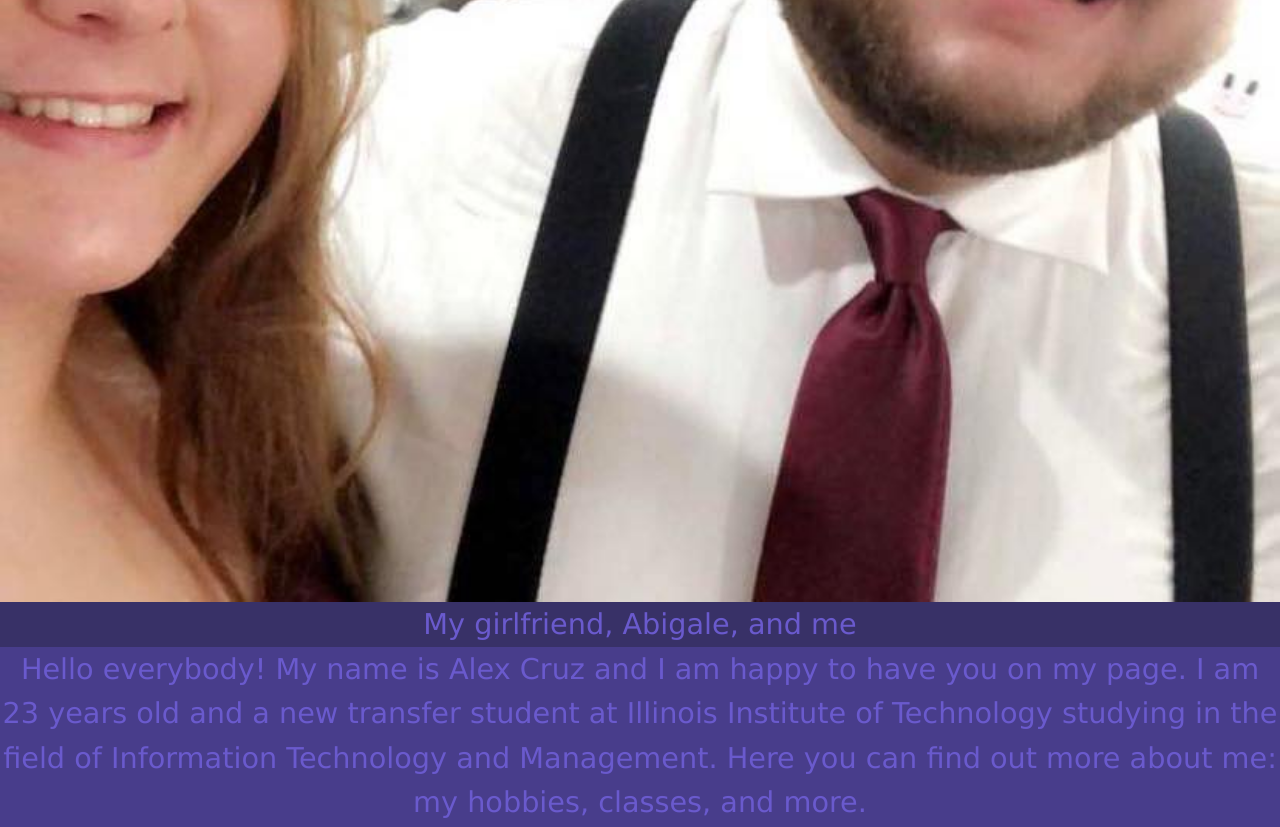
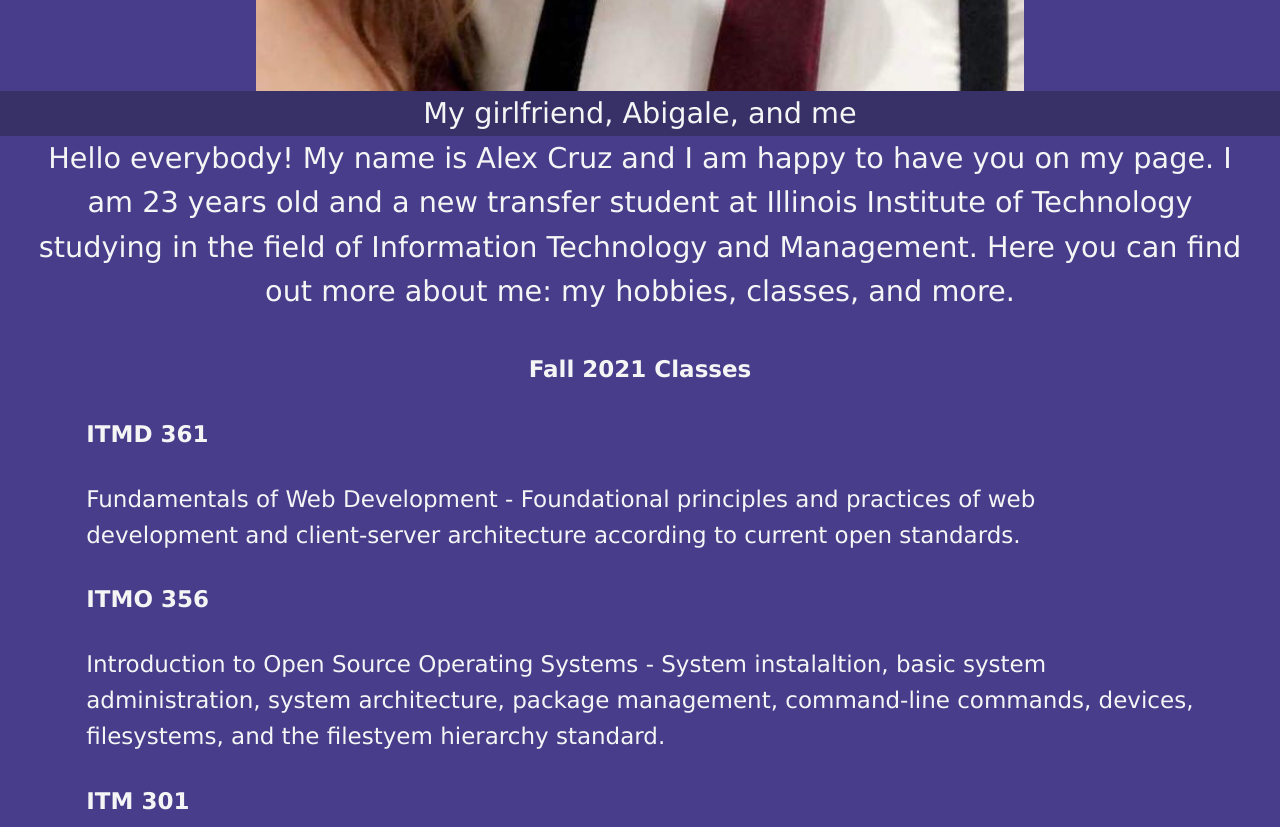
Before and after one commit to AlexGCruzJr/ITMD361ProjectThreeAlexCruz, a plain HTML site: page index.html in a window 1280 px wide. Shown: the part 1180-2007 px from the top of the page. Drawn offline with Linux system fonts and the light colour scheme.

Commit message:
update css to better fit margins

```diff
--- a/assets/css/screen.css
+++ b/assets/css/screen.css
@@ -8,7 +8,7 @@ a,abbr,acronym,address,applet,article,aside,audio,b,big,blockquote,body,canvas,c
 
 /* Base styles */
 *{
-  color: slateblue;
+  color: whitesmoke;
   background-color: darkslateblue;
 }
 html{
@@ -20,11 +20,19 @@ h2{
   font-weight: bold;
   text-align: center;
   padding-top: 1.250em; /*20 / 16 = 1.250*/
+  padding-left: 1.250em; /*20 / 16 = 1.250*/
+  padding-right: 1.250em; /*20 / 16 = 1.250*/
 }
 h3{
   font-weight:bolder;
   padding-bottom: 1.250em; /*20 / 16 = 1.250*/
   padding-top: 1.250em; /*20 / 16 = 1.250*/
+  padding-left: 1.250em; /*20 / 16 = 1.250*/
+  padding-right: 1.250em; /*20 / 16 = 1.250*/
+}
+p{
+  padding-left: 1.250em; /*20 / 16 = 1.250*/
+    padding-right: 1.250em; /*20 / 16 = 1.250*/
 }
 article{
   padding-left: 1.250em; /*20 / 16 = 1.250*/
@@ -34,7 +42,7 @@ footer{
   text-align: center;
   font-size: 0.938em;/*15 / 16 = 0.938*/
   bottom: 0;
-  background-color: slateblue;
+  background-color: whitesmoke;
   color: darkslateblue;
   padding-bottom: 1.250em; /*20 / 16 = 1.250*/
   padding-top: 1.250em; /*20 / 16 = 1.250*/
@@ -43,7 +51,7 @@ footer{
 #header, h1{
   padding-top: .345em; /*5 / 16 = .345*/
   padding-bottom: .345em; /*5 / 16 = .345*/
-  text-align: left;
+  text-align: center;
   display: grid;
   font-size: 1.248em; /*19 / 16 = 1.248*/
   line-height: 1.547em; /*24 / 16 = 1.547*/
@@ -63,6 +71,9 @@ footer{
   padding-top: 1.250em; /*20 / 16 = 1.250*/
   padding-bottom: 1.250em; /*20 / 16 = 1.250*/
 }
+#nav ul{
+  background-color: midnightblue;
+}
 #nav li, a {
   background-color: midnightblue;
   text-decoration: none;
@@ -70,7 +81,7 @@ footer{
   text-align: center;
 }
 #nav a:hover {
-  background-color: midnightblue;
+  background-color: tomato;
 }
 #home{
   padding-top: 1.250em; /*20 / 16 = 1.250*/
@@ -88,6 +99,10 @@ padding-top: 1.250em; /*20 / 16 = 1.250*/
 #resume-experience, ul{
     padding-left: 1.250em; /*20 / 16 = 1.250*/
     padding-right: 1.250em; /*20 / 16 = 1.250*/
+}
+#resume-education, ul{
+  padding-left: 1.250em; /*20 / 16 = 1.250*/
+  padding-right: 1.250em; /*20 / 16 = 1.250*/
 }
 /* Layout Styles */
 
@@ -108,8 +123,9 @@ padding-top: 1.250em; /*20 / 16 = 1.250*/
     flex: 1 0 auto;
   }
   img {
-    display: block;
-    width: 100%;
+    display: flex;
+    width: 60%;
+    justify-self: center;
   }
 
   figure {
@@ -121,7 +137,7 @@ padding-top: 1.250em; /*20 / 16 = 1.250*/
   figcaption {
     background: rgba(20,20,20,0.3);
     bottom: 0px; /* */
-    color: slateblue;
+    color: whitesmoke;
     position: relative;
     text-align: center;
     width: 100%;
```
